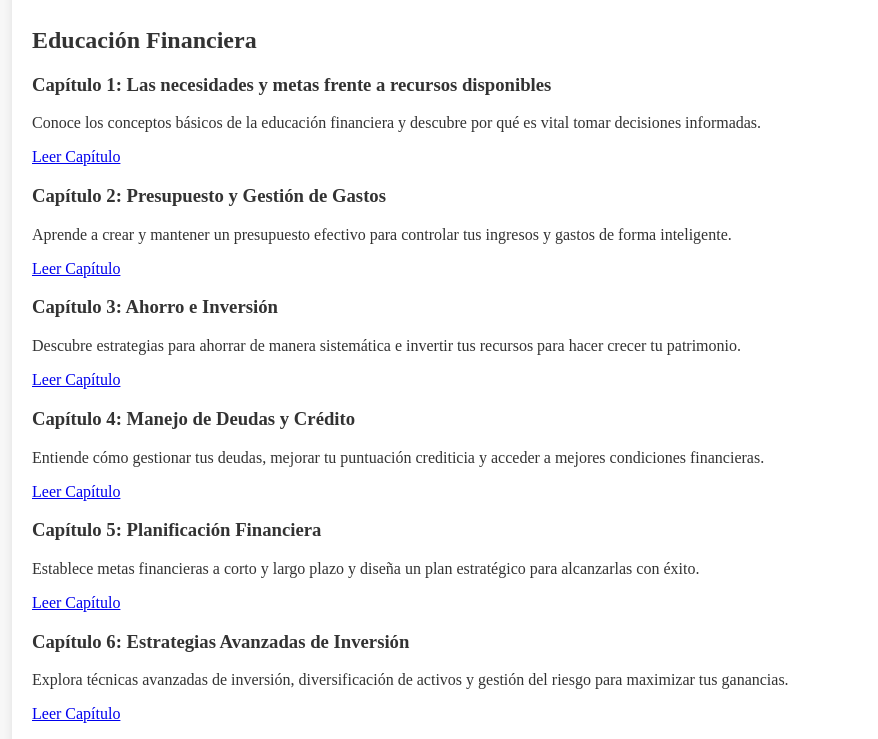
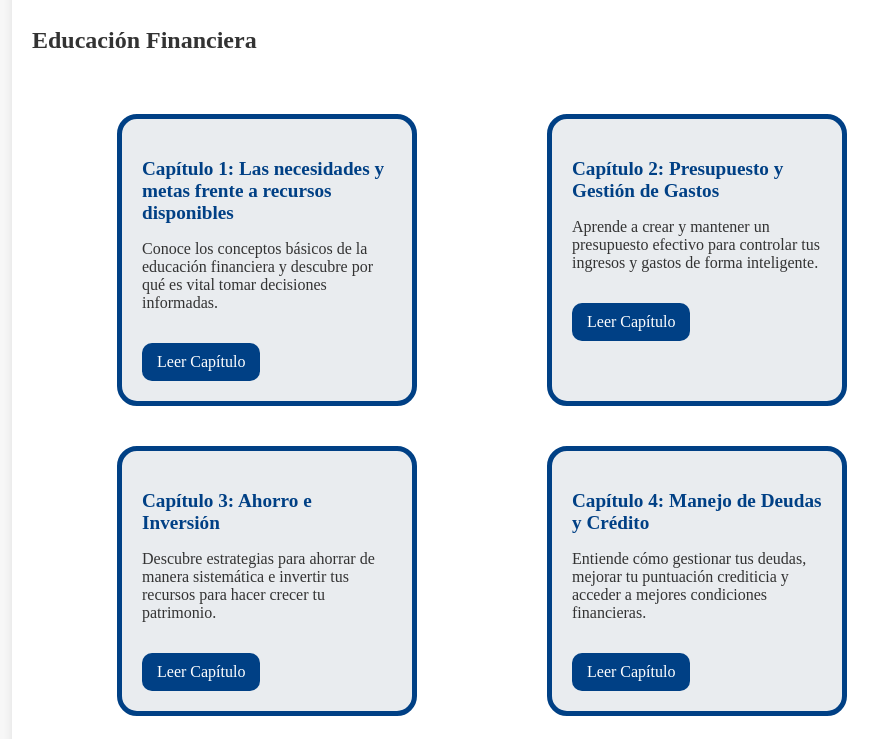
Before and after one commit to B0canegraS/keynescapital.github.io, a plain HTML site: page index.html in a window 1280 px wide. Shown: the part 2677-3416 px from the top of the page, without its empty margins (158-1036 px from the left). Drawn offline with Linux system fonts and the light colour scheme.

Commit message:
Update index.html

```diff
--- a/index.html
+++ b/index.html
@@ -4,6 +4,65 @@
     <meta charset="UTF-8">
     <meta name="viewport" content="width=device-width, initial-scale=1.0">
     <title>Español Sin Fronteras - Recursos Educativos Gratuitos</title>
+    <style>
+    /* Estilos generales */
+    body {
+      font-family: Arial, sans-serif;
+      background-color: #f8f9fa;
+      margin: 0;
+      padding: 0;
+    }
+
+    /* Contenedor de los rectángulos */
+    .container {
+      max-width: 1000px;
+      margin: 0 auto;
+      display: flex;
+      flex-wrap: wrap;
+      justify-content: space-around;
+      padding: 20px;
+    }
+
+    /* Rectángulo con bordes redondeados */
+    .rectangulo {
+      width: 300px;
+      border: 5px solid #004085; /* Borde sólido de 5px y color */
+      border-radius: 20px;       /* Bordes redondeados */
+      background-color: #e9ecef; /* Color de fondo */
+      margin: 20px;
+      padding: 20px;             /* Espacio interno para el contenido */
+      box-sizing: border-box;
+    }
+
+    /* Estilos para los títulos de cada capítulo */
+    .rectangulo h3 {
+      margin-bottom: 10px;
+      font-size: 1.2em;
+      color: #004085;
+    }
+
+    /* Estilos para las descripciones */
+    .rectangulo p {
+      font-size: 1em;
+      color: #333;
+    }
+
+    /* Estilos para el botón de "Leer Capítulo" */
+    .btn {
+      display: inline-block;
+      margin-top: 15px;
+      padding: 10px 15px;
+      background-color: #004085;
+      color: #fff;
+      text-decoration: none;
+      border-radius: 10px;
+      transition: background-color 0.3s ease;
+    }
+
+    .btn:hover {
+      background-color: #00306e;
+    }
+  </style>
     <link rel="icon" href="8KBUHO.jpeg" type="image/png">
     <link rel="stylesheet" href="style.css">
 </head>
```
